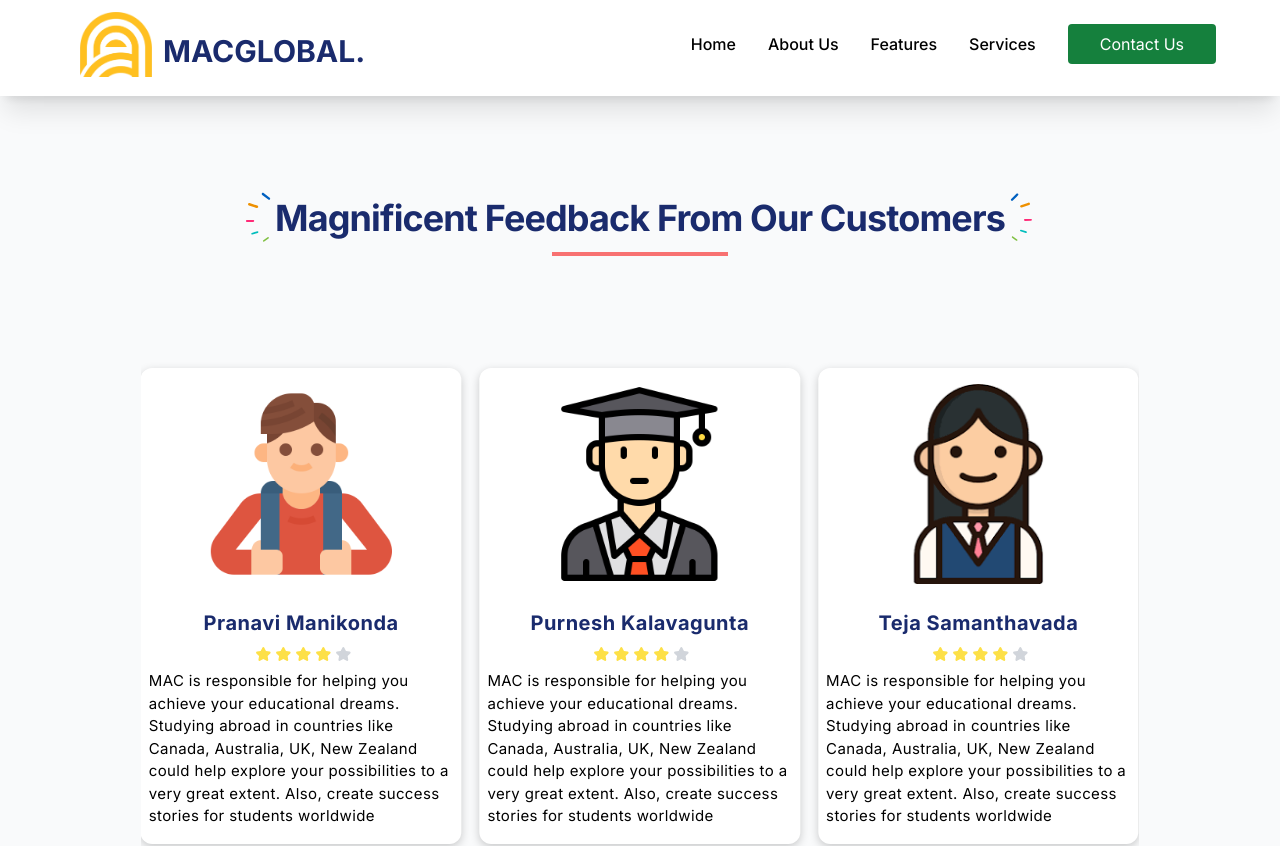
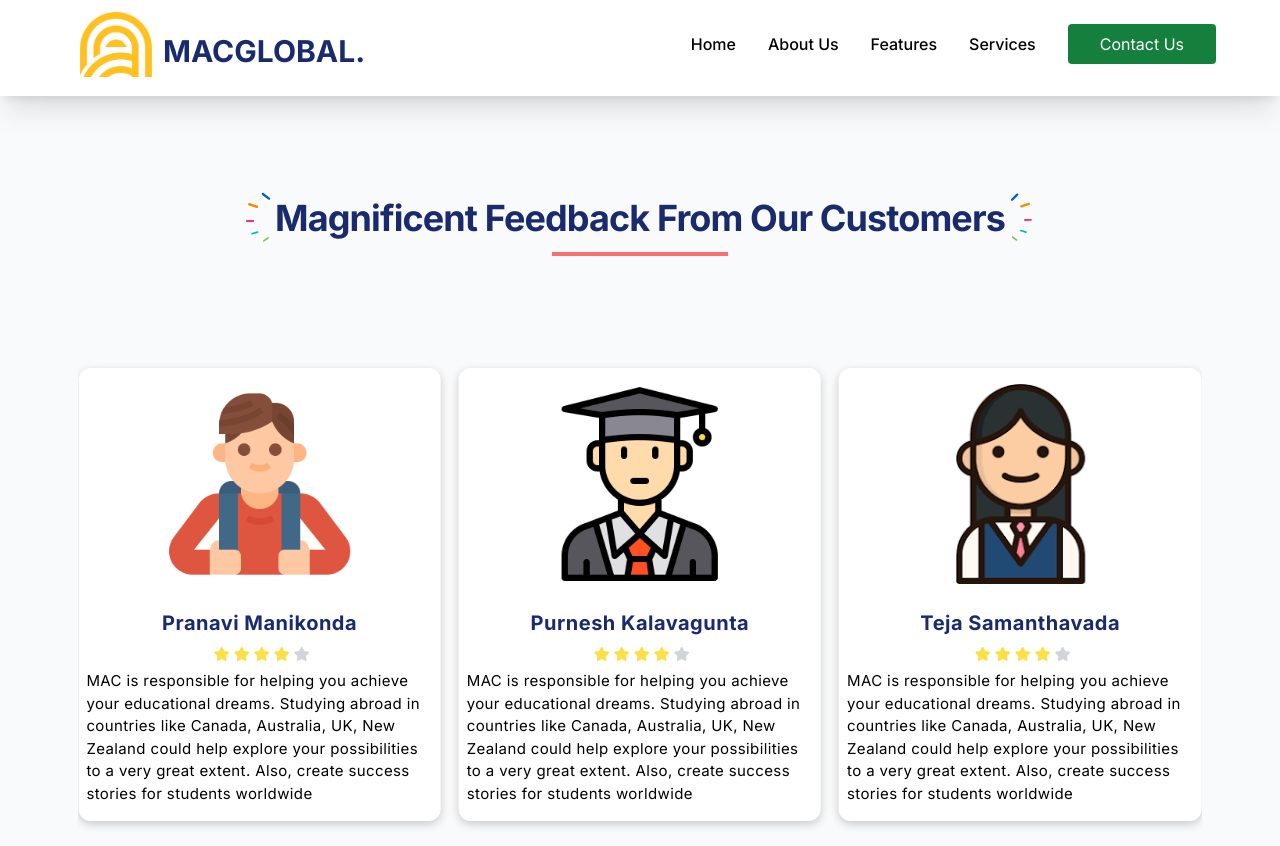
Before and after one commit to kalavaguntapurnesh/MAC_GLOBAL, a Next.js app: page / in a window 1280 px wide. Shown: the top 846 px of the page. Built offline with nearby package versions, Linux system fonts and the light colour scheme.

Commit message:
Eleven Commit

```diff
--- a/src/app/components/ActiveSlider.jsx
+++ b/src/app/components/ActiveSlider.jsx
@@ -133,7 +133,7 @@ const ActiveSlider = () => {
                 }}
                 navigation={true}
                 modules={[Autoplay, FreeMode, Pagination]}
-                className="max-w-[90%] lg:max-w-[80%]"
+                className="max-w-[90%] lg:max-w-[90%]"
               >
                 {ServiceData.map((item) => (
                   <SwiperSlide key={item.title}>
```
